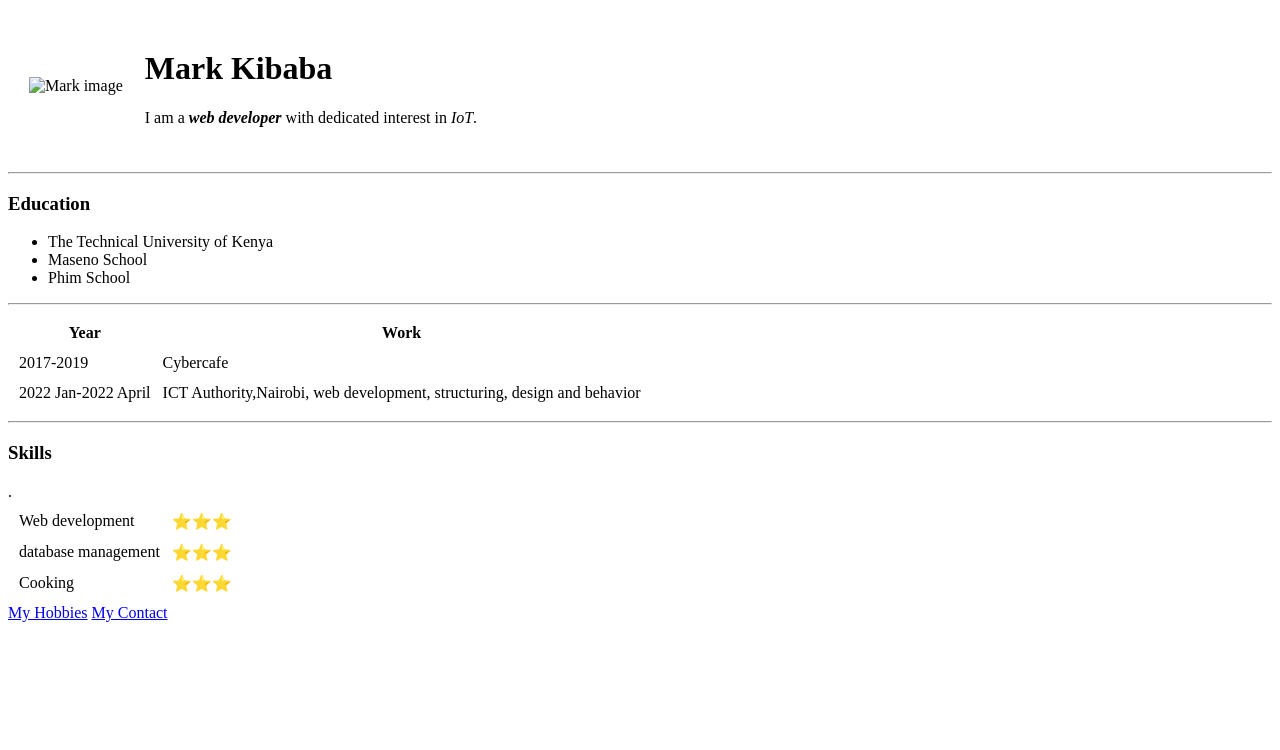
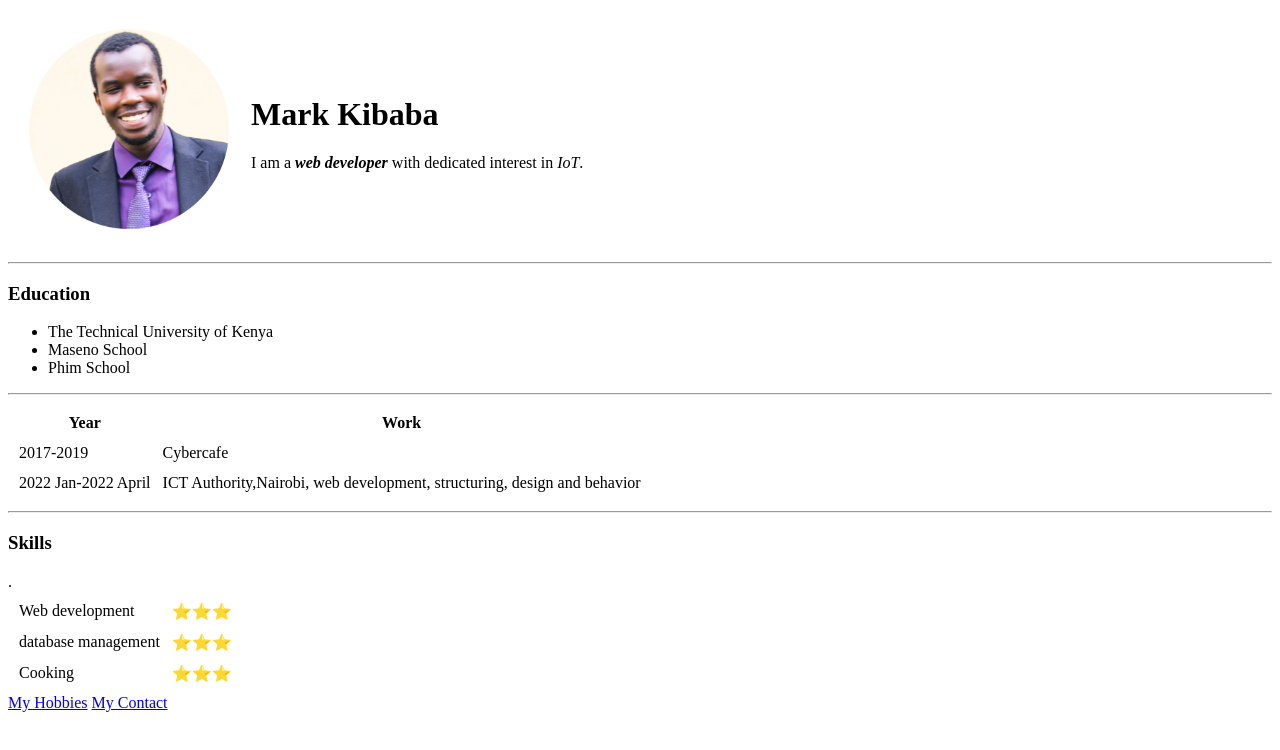
Before and after one commit to markoder09/cv, a plain HTML site: page index.html in a window 1280 px wide. Drawn offline with Linux system fonts and the light colour scheme.

Commit message:
modified image mark1 code

```diff
--- a/index.html
+++ b/index.html
@@ -14,7 +14,7 @@
     </thead>
     <tbody>
       <tr>
-        <td><img height="200" src="image/MARK1.png" alt="Mark image"></td>
+        <td><img height="200" src="MARK1.png" alt="Mark image"></td>
         <td>
           <h1>Mark Kibaba</h1>
           <p>I am a <em><strong>web developer</strong></em> with dedicated interest in <em>IoT</em>.</p>
```
